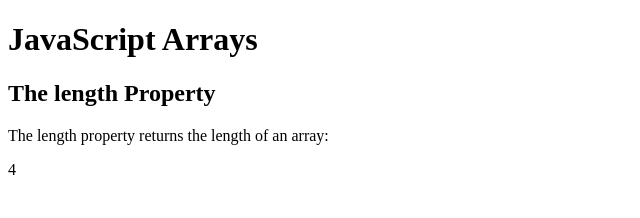
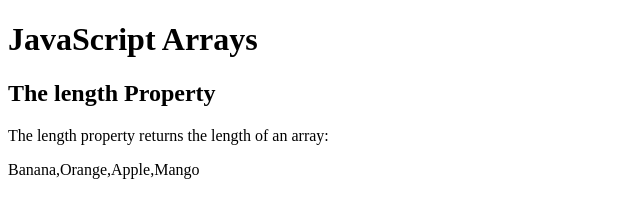
Before and after one commit to carolchep/JS-array-methods, a plain HTML site: page index.html in a window 1280 px wide. Shown: the whole page, without its empty margins (0-640 px from the left). Drawn offline with Linux system fonts and the light colour scheme.

Commit message:
to-string

```diff
--- a/index.html
+++ b/index.html
@@ -9,9 +9,13 @@
 <p id="demo"></p>
 
 <script>
+// const fruits = ["Banana", "Orange", "Apple", "Mango"];
+// let size = fruits.length;
+// document.getElementById("demo").innerHTML = size;
+
 const fruits = ["Banana", "Orange", "Apple", "Mango"];
-let size = fruits.length;
-document.getElementById("demo").innerHTML = size;
+document.getElementById("demo").innerHTML = fruits.toString();
+
 </script>
 
 </body>
```
